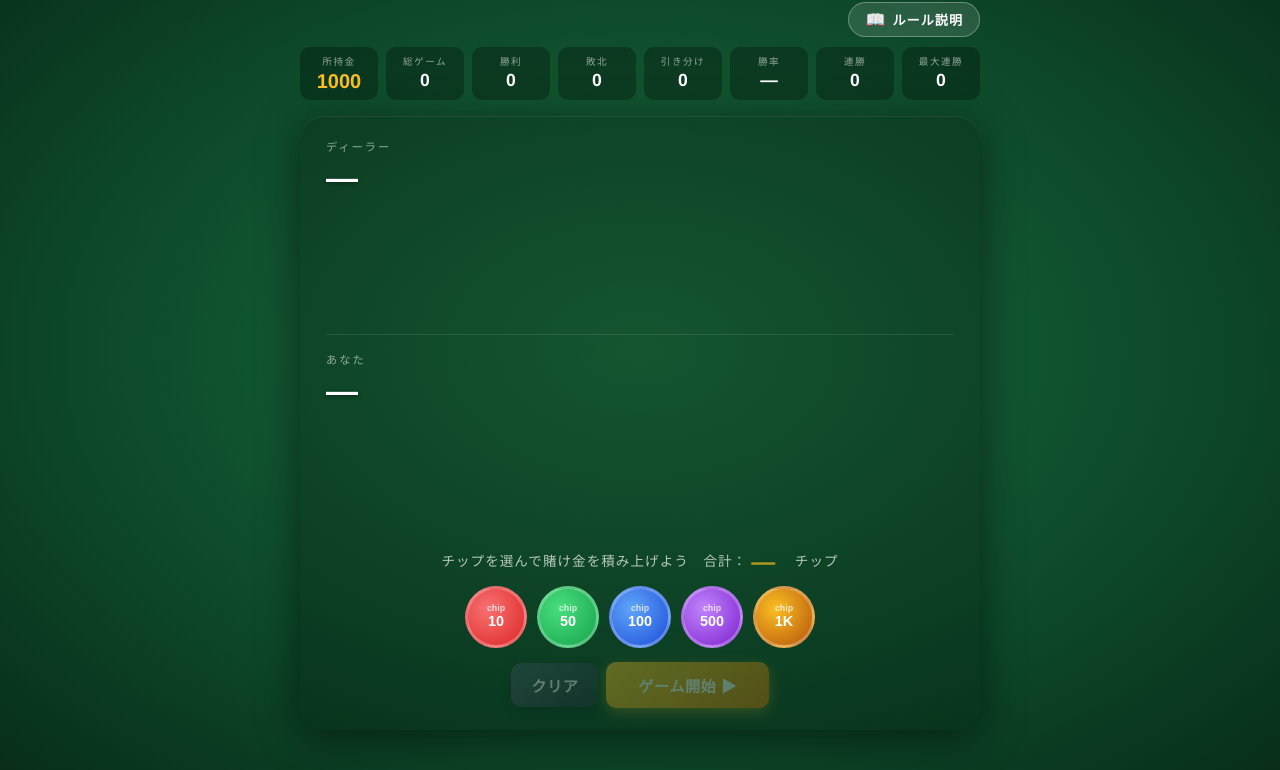
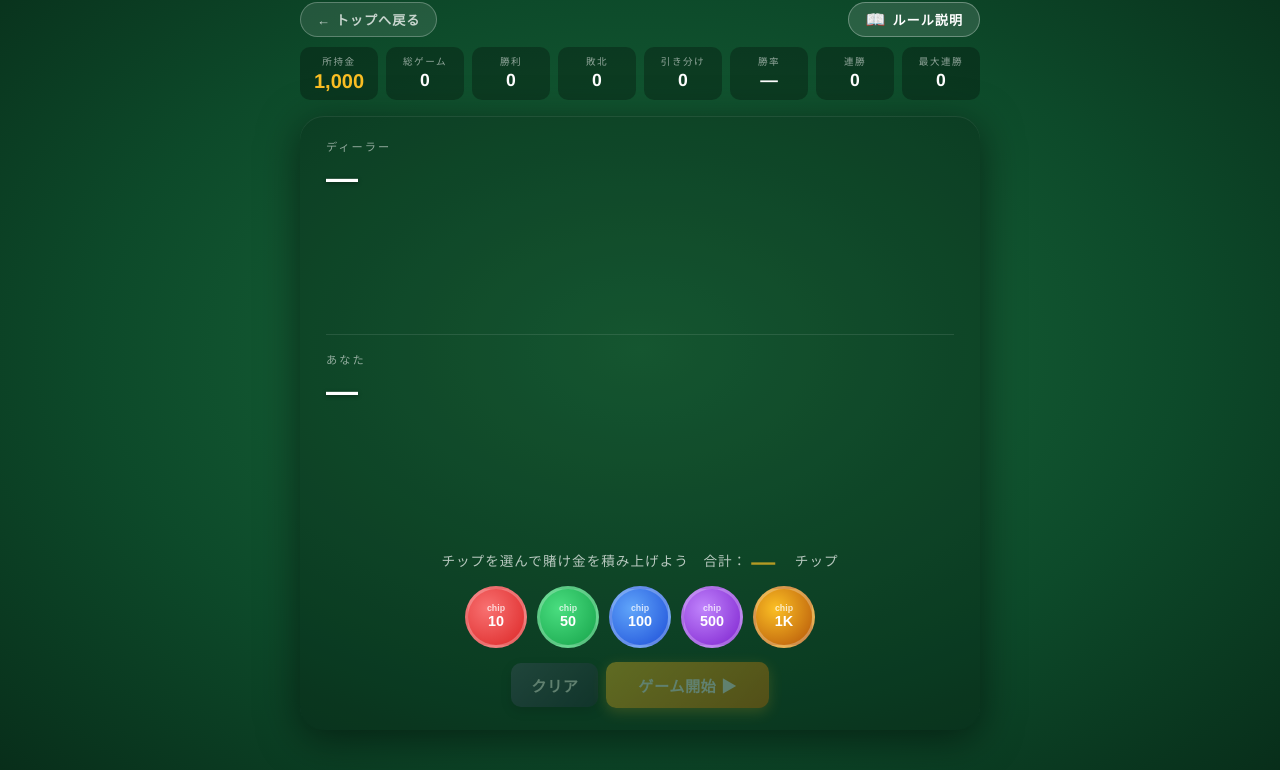
Before and after one commit to Chikutti/my-game, a plain HTML site: page blackjack.html in a window 1280 px wide. Shown: the part 71-841 px from the top of the page. Drawn offline with Linux system fonts and the light colour scheme.

Commit message:
Update blackjack.html

```diff
--- a/blackjack.html
+++ b/blackjack.html
@@ -156,9 +156,18 @@
 
     /* ── ルール説明ボタン ── */
     .rules-btn-wrap {
-      width: 100%; max-width: 680px; display: flex; justify-content: flex-end;
-      margin-bottom: 10px;
+      width: 100%; max-width: 680px; display: flex; justify-content: space-between;
+      align-items: center; margin-bottom: 10px;
     }
+    #btn-home {
+      background: rgba(255,255,255,0.1); border: 1.5px solid rgba(255,255,255,0.25);
+      color: rgba(255,255,255,0.75); font-size: 0.82rem; font-weight: bold; letter-spacing: 1px;
+      padding: 7px 16px; border-radius: 20px; cursor: pointer;
+      display: flex; align-items: center; gap: 6px; text-decoration: none;
+      transition: background 0.18s, transform 0.12s, border-color 0.18s;
+    }
+    #btn-home:hover { background: rgba(255,255,255,0.2); border-color: rgba(255,255,255,0.5); color: #fff; }
+    #btn-home:active { transform: scale(0.95); }
     #btn-rules {
       background: rgba(255,255,255,0.12); border: 1.5px solid rgba(255,255,255,0.3);
       color: #fff; font-size: 0.82rem; font-weight: bold; letter-spacing: 1px;
@@ -347,8 +356,9 @@
 <body>
   <h1>♠ Blackjack ♣</h1>
 
-  <!-- ルール説明ボタン -->
+  <!-- トップナビ -->
   <div class="rules-btn-wrap">
+    <a id="btn-home" href="casino.html">← トップへ戻る</a>
     <button id="btn-rules" onclick="openRules()">
       <span class="rules-icon">📖</span> ルール説明
     </button>
@@ -726,6 +736,7 @@
         void el.offsetWidth;
         el.classList.add('chip-'+animType);
       }
+      saveChips();
     }
 
     function updateBetBar() {
@@ -735,6 +746,16 @@
       } else {
         bar.innerHTML = `賭け金：<b>${currentBet.toLocaleString()}</b> チップ`;
       }
+    }
+
+    /* ── localStorage ────────────────────── */
+    function saveChips() {
+      localStorage.setItem('casinoChips', chips);
+    }
+    function loadChips() {
+      const saved = localStorage.getItem('casinoChips');
+      chips = saved !== null ? parseInt(saved, 10) : 1000;
+      if (isNaN(chips) || chips <= 0) chips = 1000;
     }
 
     /* ── ルール説明モーダル ───────────────── */
@@ -1192,10 +1213,11 @@
     }
 
     /* ── 初期化 ───────────────────────────── */
-    chips=1000; currentBet=0; selectedBet=0;
+    loadChips(); currentBet=0; selectedBet=0;
     isSplit=false; splitHands=[[],[]]; splitBets=[0,0]; activeHandIdx=0;
     stats={games:0, wins:0, losses:0, draws:0, streak:0, bestStreak:0};
     refreshChipButtons();
+    updateChipsDisplay(null);
     updateStats();
     showPhase('bet');
   </script>
```
